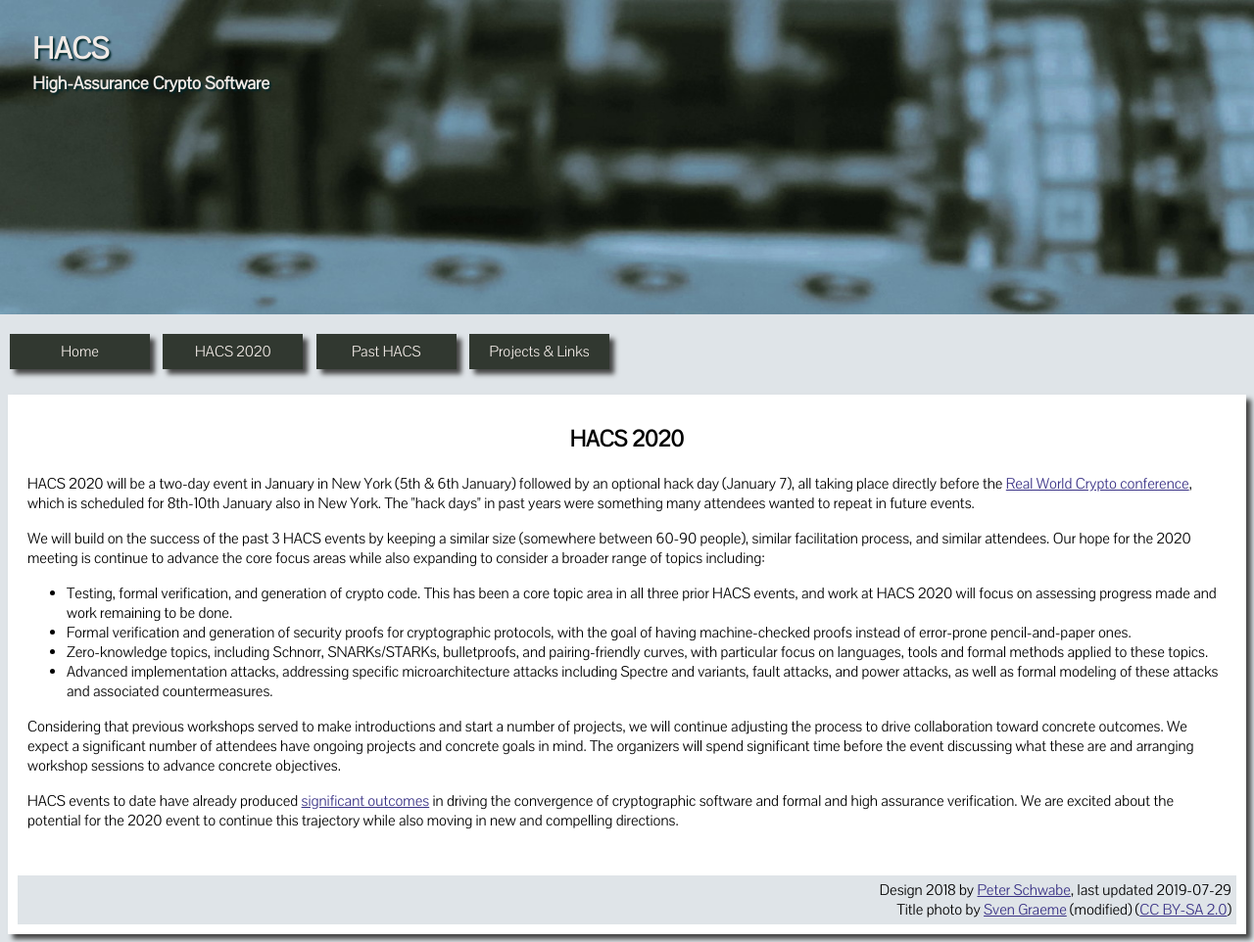
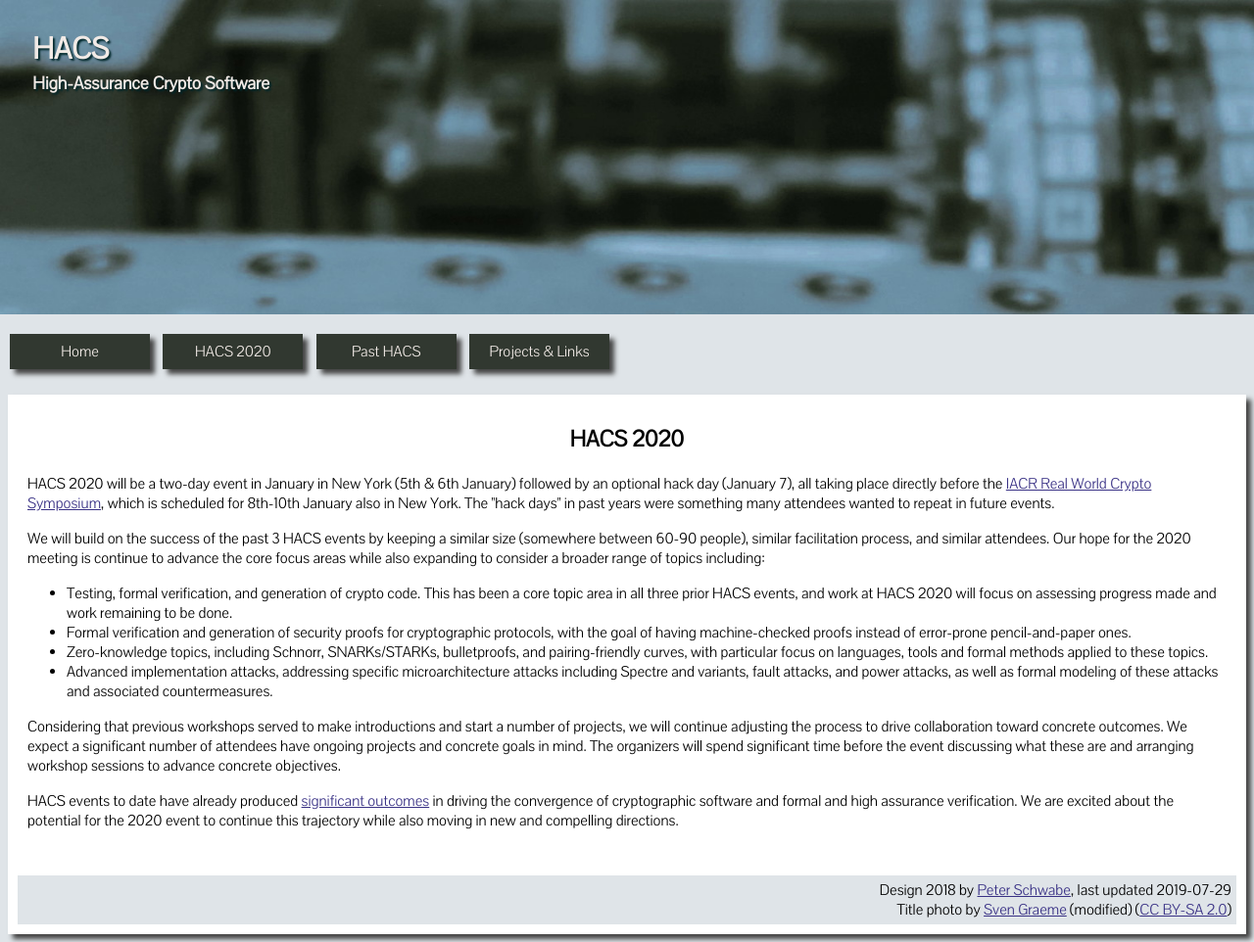
Before and after one commit to HACS-workshop/HACS-workshop.github.io, a Jekyll site: the page built from hacs2020.html, in a window 1280 px wide. Shown: the whole page at 98% size. Built offline with Jekyll 4.4.1, drawn with Linux system fonts in a browser that asks for light colours.

Commit message:
Some more small tweaks to the text.

```diff
--- a/hacs2020.html
+++ b/hacs2020.html
@@ -7,7 +7,7 @@ date: 2019-07-29
 <p>
 HACS 2020 will be a two-day event in January in New York (5th &amp; 6th January)
 followed by an optional hack day (January 7),
-all taking place directly before the <a href="https://rwc.iacr.org/2020">Real World Crypto conference</a>,
+all taking place directly before the <a href="https://rwc.iacr.org/2020">IACR Real World Crypto Symposium</a>,
 which is scheduled for 8th-10th January also in New York.
 The &quot;hack days&quot; in past years
 were something many attendees wanted to repeat in future events.
--- a/index.html
+++ b/index.html
@@ -1,7 +1,7 @@
 ---
 layout: default
 title: HACS Workshop
-date: 2019-06-04
+date: 2019-07-30
 ---
 
 <p>
```
